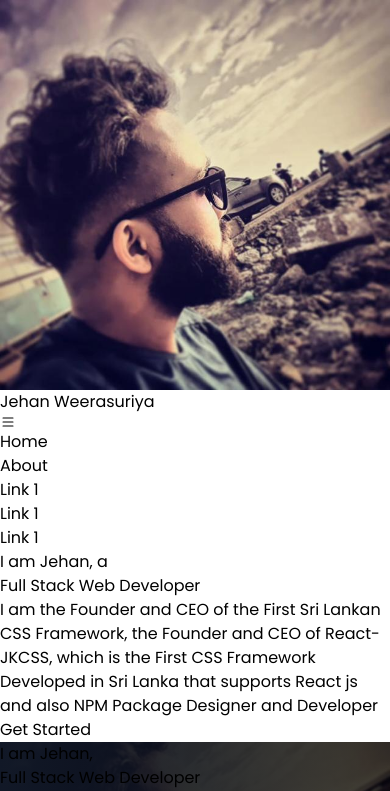
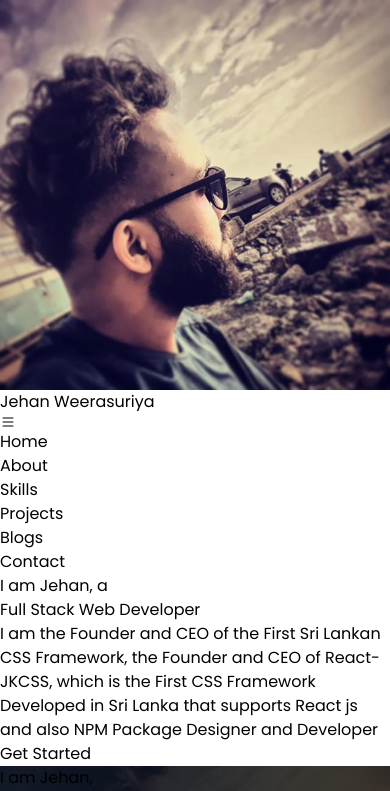
Before and after one commit to BackendExpert/my-portfolio-new, a React (Vite) app: page / in a window 390 px wide. Shown: the top 791 px of the page. Built offline with nearby package versions, Linux system fonts and the light colour scheme; a web font is replaced by a local one.

Commit message:
Update Nav.jsx
Co-Authored-By: JehanKandy  <jehankandy@gmail.com>

```diff
--- a/src/components/Nav.jsx
+++ b/src/components/Nav.jsx
@@ -45,13 +45,14 @@ const Nav = () => {
             }
         </div>
 
-        <div className={`${isTop ? 'md:backdrop-blur-none backdrop-blur-xl md:bg-none bg-white/10' : 'bg-gray-900'} text-white md:relative fixed md:w-auto w-full md:pt-6 pt-0  transform ${navOpen ? 'translate-y-0 md:my-0 my-16' : '-translate-y-full md:my-0 my-[-40px]'} transition-transform duration-300 ease-in-out md:relative md:bg-transparent md:transform-none`}>
+        <div className={`${isTop ? 'md:backdrop-blur-none backdrop-blur-xl md:bg-none bg-white/10' : 'bg-gray-900 border-b border-white'} text-white md:relative fixed md:w-auto w-full md:pt-6 pt-0  transform ${navOpen ? 'translate-y-0 md:my-0 my-16' : '-translate-y-full md:my-0 my-[-40px]'} transition-transform duration-300 ease-in-out md:relative md:bg-transparent md:transform-none`}>
             <div className="md:flex w-full">
                 <a href="#home"><p className="px-3 md:py-0 py-4">Home</p></a>
                 <a href="#About"><p className="px-3 md:py-0 py-4">About</p></a>
-                <a href=""><p className="px-3 md:py-0 py-4">Link 1</p></a>
-                <a href=""><p className="px-3 md:py-0 py-4">Link 1</p></a>
-                <a href=""><p className="px-3 md:py-0 py-4">Link 1</p></a>
+                <a href=""><p className="px-3 md:py-0 py-4">Skills</p></a>
+                <a href=""><p className="px-3 md:py-0 py-4">Projects</p></a>
+                <a href=""><p className="px-3 md:py-0 py-4">Blogs</p></a>
+                <a href=""><p className="px-3 md:py-0 py-4">Contact</p></a>
             </div>
         </div>
       </div>
```
